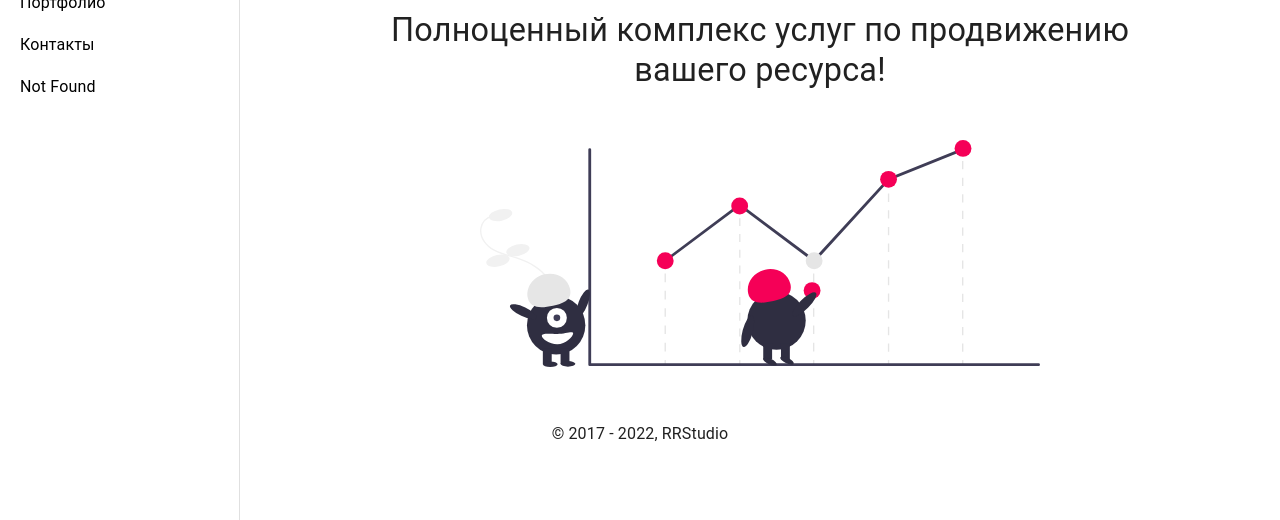
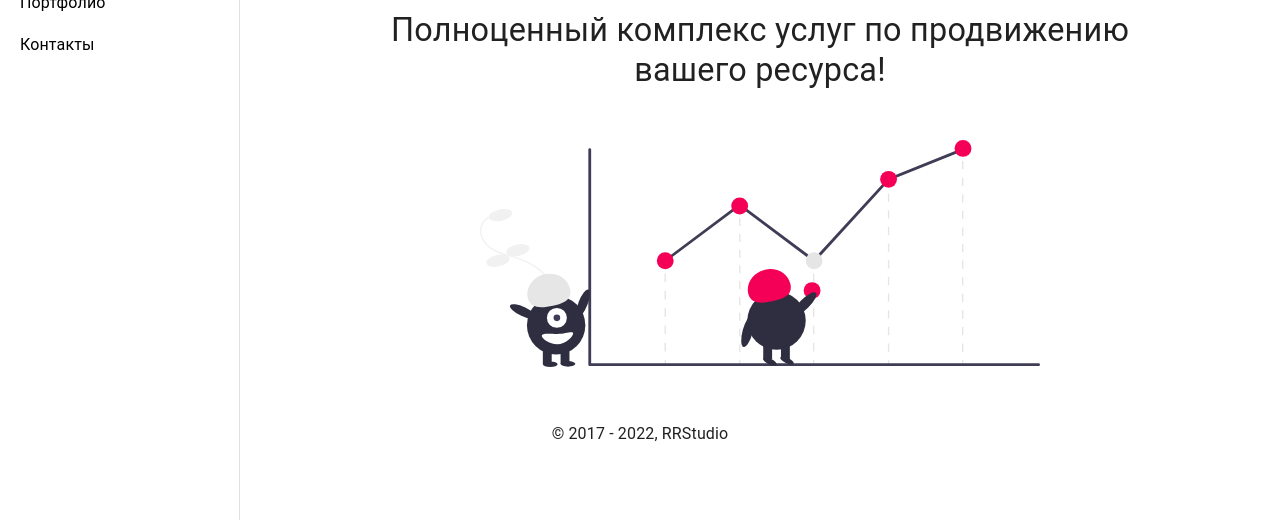
Before and after one commit to rrstudiomigration/RRS, a React (Create React App) app: page / in a window 1280 px wide. Before the commit this address had no page. Shown: the part 126-646 px from the top of the page. Built offline with nearby package versions, Linux system fonts and the light colour scheme.

Commit message:
chore: change project structure

```diff
--- a/package.json
+++ b/package.json
@@ -24,6 +24,8 @@
     "@types/react": "18.0.18",
     "@types/react-dom": "18.0.6",
     "@types/react-helmet": "6.1.5",
+    "@typescript-eslint/eslint-plugin": "^5.36.2",
+    "@typescript-eslint/parser": "^5.36.2",
     "firebase-tools": "11.8.0",
     "prop-types": "15.8.1",
     "react": "18.2.0",
@@ -31,7 +33,7 @@
     "react-helmet": "6.1.0",
     "react-router-dom": "6.3.0",
     "react-scripts": "5.0.1",
-    "typescript": "4.8.2"
+    "typescript": "^4.8.3"
   },
   "browserslist": {
     "production": [
@@ -46,7 +48,6 @@
     ]
   },
   "devDependencies": {
-    "@typescript-eslint/eslint-plugin": "5.36.1",
     "eslint": "8.23.0",
     "eslint-config-react-typescript": "1.0.10",
     "eslint-plugin-react": "7.31.1"
--- a/src/App.tsx
+++ b/src/App.tsx
@@ -1,104 +1,27 @@
-import React, { useState } from 'react'
-import { Outlet } from 'react-router-dom'
-import { AppBar, Box, CssBaseline, Drawer, IconButton } from '@mui/material'
-import Sidebar from './components/Base/Sidebar'
-import Footer from './components/Base/Footer'
-import MenuIcon from '@mui/icons-material/Menu'
-import * as logo from './components/img/logo.svg'
+import React, { useContext } from 'react'
+import { BrowserRouter } from 'react-router-dom'
+import {
+  createTheme,
+  responsiveFontSizes,
+  ThemeProvider
+} from '@mui/material/styles'
+import { darkThemeProperties, lightThemeProperties } from './Theme'
+import { DarkModeContext } from './context/darkModeContext'
+import AppRouter from './components/routes/AppRouter'
 
-const drawerWidth = 240
-
-export default function App() {
-  const [mobileOpen, setMobileOpen] = useState(false)
-
-  const handleDrawerToggle = () => {
-    setMobileOpen(!mobileOpen)
-  }
+const App = () => {
+  const { darkMode } = useContext(DarkModeContext)
+  const selectedTheme = darkMode
+    ? responsiveFontSizes(createTheme(darkThemeProperties))
+    : responsiveFontSizes(createTheme(lightThemeProperties))
 
   return (
-    <Box
-      sx={{ display: 'flex', flexDirection: 'column', alignItems: 'flex-end' }}
-    >
-      <CssBaseline />
-      <AppBar
-        position="fixed"
-        sx={{
-          width: { sm: `calc(100% - ${drawerWidth}px)` },
-          ml: { sm: `${drawerWidth}px` },
-        }}
-      >
-        <IconButton
-          color="inherit"
-          aria-label="open menu"
-          edge="start"
-          onClick={handleDrawerToggle}
-          sx={{ ml: 2, justifyContent: 'flex-start', display: { sm: 'none' } }}
-        >
-          <MenuIcon />
-          <img src={logo.default} alt="Logo" />
-        </IconButton>
-      </AppBar>
-      <Box
-        component="nav"
-        sx={{
-          width: { sm: drawerWidth },
-          flexShrink: { sm: 0 },
-          height: { xs: '50px', sm: 0 },
-        }}
-      >
-        <Drawer
-          variant="temporary"
-          open={mobileOpen}
-          onClose={handleDrawerToggle}
-          ModalProps={{
-            keepMounted: true,
-          }}
-          sx={{
-            display: { xs: 'block', sm: 'none' },
-            '& .MuiDrawer-paper': {
-              boxSizing: 'border-box',
-              width: drawerWidth,
-            },
-          }}
-        >
-          <Sidebar />
-        </Drawer>
-        <Drawer
-          variant="permanent"
-          sx={{
-            display: { xs: 'none', sm: 'block' },
-            '& .MuiDrawer-paper': {
-              boxSizing: 'border-box',
-              width: drawerWidth,
-            },
-          }}
-          open
-        >
-          <Sidebar />
-        </Drawer>
-      </Box>
-      <Box
-        component="main"
-        sx={{
-          flexGrow: 1,
-          p: '24px 0',
-          width: { sm: `calc(100% - ${drawerWidth}px)` },
-        }}
-      >
-        <Outlet />
-      </Box>
-      <Box
-        component="footer"
-        sx={{
-          flexGrow: 1,
-          p: 3,
-          width: '100%',
-          border: '1px',
-          borderRadius: '5px',
-        }}
-      >
-        <Footer />
-      </Box>
-    </Box>
+    <ThemeProvider theme={selectedTheme}>
+      <BrowserRouter>
+        <AppRouter />
+      </BrowserRouter>
+    </ThemeProvider>
   )
 }
+
+export default App
--- a/src/Root.tsx
+++ /dev/null
@@ -1,27 +0,0 @@
-import React, { useContext } from 'react'
-import { BrowserRouter } from 'react-router-dom'
-import Rout from './Rout'
-import {
-  createTheme,
-  responsiveFontSizes,
-  ThemeProvider,
-} from '@mui/material/styles'
-import { darkThemeProperties, lightThemeProperties } from './Theme'
-import { DarkModeContext } from './context/darkModeContext'
-
-const Root = () => {
-  const { darkMode } = useContext(DarkModeContext)
-  const selectedTheme = darkMode ? responsiveFontSizes(createTheme(darkThemeProperties))
-    : responsiveFontSizes(createTheme(lightThemeProperties))
-
-  return (
-    <ThemeProvider theme={selectedTheme}>
-      <BrowserRouter>
-        <Rout />
-      </BrowserRouter>
-    </ThemeProvider>
-  )
-
-}
-
-export default Root
--- a/src/Rout.tsx
+++ /dev/null
@@ -1,20 +0,0 @@
-import React from 'react'
-import { Routes, Route } from 'react-router-dom'
-import App from './App'
-import Main from './components/Main/Main'
-import Portfolio from './components/Portfolio/Portfolio'
-import Contact from './components/Contacts/Contact'
-import NotFound from './components/NotFound/404'
-
-export default function Rout() {
-  return (
-    <Routes>
-      <Route path="/" element={<App />}>
-        <Route index element={<Main />} />
-        <Route path="portfolio" element={<Portfolio />} />
-        <Route path="contact" element={<Contact />} />
-        <Route path="*" element={<NotFound />} />
-      </Route>
-    </Routes>
-  )
-}
--- a/src/components/Base/Sidebar.tsx
+++ b/src/components/Base/Sidebar.tsx
@@ -6,14 +6,13 @@ import {
   Button,
   ButtonGroup,
   CardMedia,
-  Stack,
+  Stack
 } from '@mui/material'
 import useMediaQuery from '@mui/material/useMediaQuery'
 import { DarkModeContext } from '../../context/darkModeContext'
 import * as logo from '../img/logo.svg'
 
 export default function Sidebar() {
-
   const { dispatch } = useContext(DarkModeContext)
   const prefersDarkMode = useMediaQuery('(prefers-color-scheme: dark)')
 
@@ -29,14 +28,14 @@ export default function Sidebar() {
     <nav>
       <Toolbar>
         <CardMedia
-          component="img"
+          component='img'
           image={logo.default}
-          alt="RRStudio logo"
+          alt='RRStudio logo'
           sx={{ width: 1 }}
         />
       </Toolbar>
       <Divider />
-      <Stack paddingTop={'5px'} spacing={1} direction="column">
+      <Stack paddingTop={'5px'} spacing={1} direction='column'>
         <NavLink
           style={({ isActive }) => {
             return {
@@ -45,10 +44,10 @@ export default function Sidebar() {
               borderRadius: '0 22px 22px 0',
               paddingLeft: '25px',
               textDecoration: 'none',
-              padding: '5px 20px',
+              padding: '5px 20px'
             }
           }}
-          className="nav_link"
+          className='nav_link'
           to={'/'}
         >
           Главная
@@ -61,10 +60,10 @@ export default function Sidebar() {
               borderRadius: '0 22px 22px 0',
               paddingLeft: '25px',
               textDecoration: 'none',
-              padding: '5px 20px',
+              padding: '5px 20px'
             }
           }}
-          className="nav_link"
+          className='nav_link'
           to={'/portfolio'}
         >
           Портфолио
@@ -77,40 +76,24 @@ export default function Sidebar() {
               borderRadius: '0 22px 22px 0',
               paddingLeft: '25px',
               textDecoration: 'none',
-              padding: '5px 20px',
+              padding: '5px 20px'
             }
           }}
-          className="nav_link"
+          className='nav_link'
           to={'/contact'}
         >
           Контакты
         </NavLink>
-        <NavLink
-          style={({ isActive }) => {
-            return {
-              backgroundColor: isActive ? '#eeeff8' : '',
-              color: isActive ? '#5383ff' : 'black',
-              borderRadius: '0 22px 22px 0',
-              paddingLeft: '25px',
-              textDecoration: 'none',
-              padding: '5px 20px',
-            }
-          }}
-          className="nav_link"
-          to={'/404'}
-        >
-          Not Found
-        </NavLink>
       </Stack>
 
       <ButtonGroup
-        variant="outlined"
-        aria-label="outlined button group"
-        size="small"
+        variant='outlined'
+        aria-label='outlined button group'
+        size='small'
         sx={{
           margin: '24px',
           position: 'absolute',
-          bottom: 0,
+          bottom: 0
         }}
       >
         <Button onClick={() => dispatch({ type: 'LIGHT' })}>Light</Button>
--- /dev/null
+++ b/src/components/layout/Layout.tsx
@@ -0,0 +1,106 @@
+import { AppBar, Box, CssBaseline, Drawer, IconButton } from '@mui/material'
+import React, { useState } from 'react'
+import { Outlet } from 'react-router-dom'
+import Sidebar from '../Base/Sidebar'
+import Footer from '../Base/Footer'
+import MenuIcon from '@mui/icons-material/Menu'
+import * as logo from '../img/logo.svg'
+
+const drawerWidth = 240
+
+const Layout = () => {
+  const [mobileOpen, setMobileOpen] = useState(false)
+
+  const handleDrawerToggle = () => {
+    setMobileOpen(!mobileOpen)
+  }
+
+  return (
+    <Box
+      sx={{ display: 'flex', flexDirection: 'column', alignItems: 'flex-end' }}
+    >
+      <CssBaseline />
+      <AppBar
+        position='fixed'
+        sx={{
+          width: { sm: `calc(100% - ${drawerWidth}px)` },
+          ml: { sm: `${drawerWidth}px` }
+        }}
+      >
+        <IconButton
+          color='inherit'
+          aria-label='open menu'
+          edge='start'
+          onClick={handleDrawerToggle}
+          sx={{ ml: 2, justifyContent: 'flex-start', display: { sm: 'none' } }}
+        >
+          <MenuIcon />
+          <img src={logo.default} alt='Logo' />
+        </IconButton>
+      </AppBar>
+      <Box
+        component='nav'
+        sx={{
+          width: { sm: drawerWidth },
+          flexShrink: { sm: 0 },
+          height: { xs: '50px', sm: 0 }
+        }}
+      >
+        <Drawer
+          variant='temporary'
+          open={mobileOpen}
+          onClose={handleDrawerToggle}
+          ModalProps={{
+            keepMounted: true
+          }}
+          sx={{
+            display: { xs: 'block', sm: 'none' },
+            '& .MuiDrawer-paper': {
+              boxSizing: 'border-box',
+              width: drawerWidth
+            }
+          }}
+        >
+          <Sidebar />
+        </Drawer>
+        <Drawer
+          variant='permanent'
+          sx={{
+            display: { xs: 'none', sm: 'block' },
+            '& .MuiDrawer-paper': {
+              boxSizing: 'border-box',
+              width: drawerWidth
+            }
+          }}
+          open
+        >
+          <Sidebar />
+        </Drawer>
+      </Box>
+      <Box
+        component='main'
+        sx={{
+          flexGrow: 1,
+          p: '24px 0',
+          width: { sm: `calc(100% - ${drawerWidth}px)` }
+        }}
+      >
+        <Outlet />
+      </Box>
+      <Box
+        component='footer'
+        sx={{
+          flexGrow: 1,
+          p: 3,
+          width: '100%',
+          border: '1px',
+          borderRadius: '5px'
+        }}
+      >
+        <Footer />
+      </Box>
+    </Box>
+  )
+}
+
+export default Layout
--- /dev/null
+++ b/src/components/routes/AppRouter.tsx
@@ -0,0 +1,24 @@
+import React from 'react'
+import { Route, Routes } from 'react-router-dom'
+import Contact from '../Contacts/Contact'
+import Layout from '../layout/Layout'
+import Main from '../Main/Main'
+import NotFound from '../NotFound/404'
+import Portfolio from '../Portfolio/Portfolio'
+
+const AppRouter = () => {
+  return (
+    <>
+      <Routes>
+        <Route path='/' element={<Layout />}>
+          <Route index element={<Main />} />
+          <Route path='portfolio' element={<Portfolio />} />
+          <Route path='contact' element={<Contact />} />
+          <Route path='*' element={<NotFound />} />
+        </Route>
+      </Routes>
+    </>
+  )
+}
+
+export default AppRouter
--- a/src/index.tsx
+++ b/src/index.tsx
@@ -1,7 +1,7 @@
 import React, { StrictMode } from 'react'
 import { createRoot } from 'react-dom/client'
 import { DarkModeContextProvider } from './context/darkModeContext'
-import Root from './Root'
+import App from './App'
 
 const rootElement = document.getElementById('root')
 if (!rootElement) throw new Error('Failed to find the root element')
@@ -10,7 +10,7 @@ const root = createRoot(rootElement)
 root.render(
   <StrictMode>
     <DarkModeContextProvider>
-      <Root />
+      <App />
     </DarkModeContextProvider>
   </StrictMode>
 )
```
Also changed, not shown: 1 other file (tests, documents, lock files or other folders).
